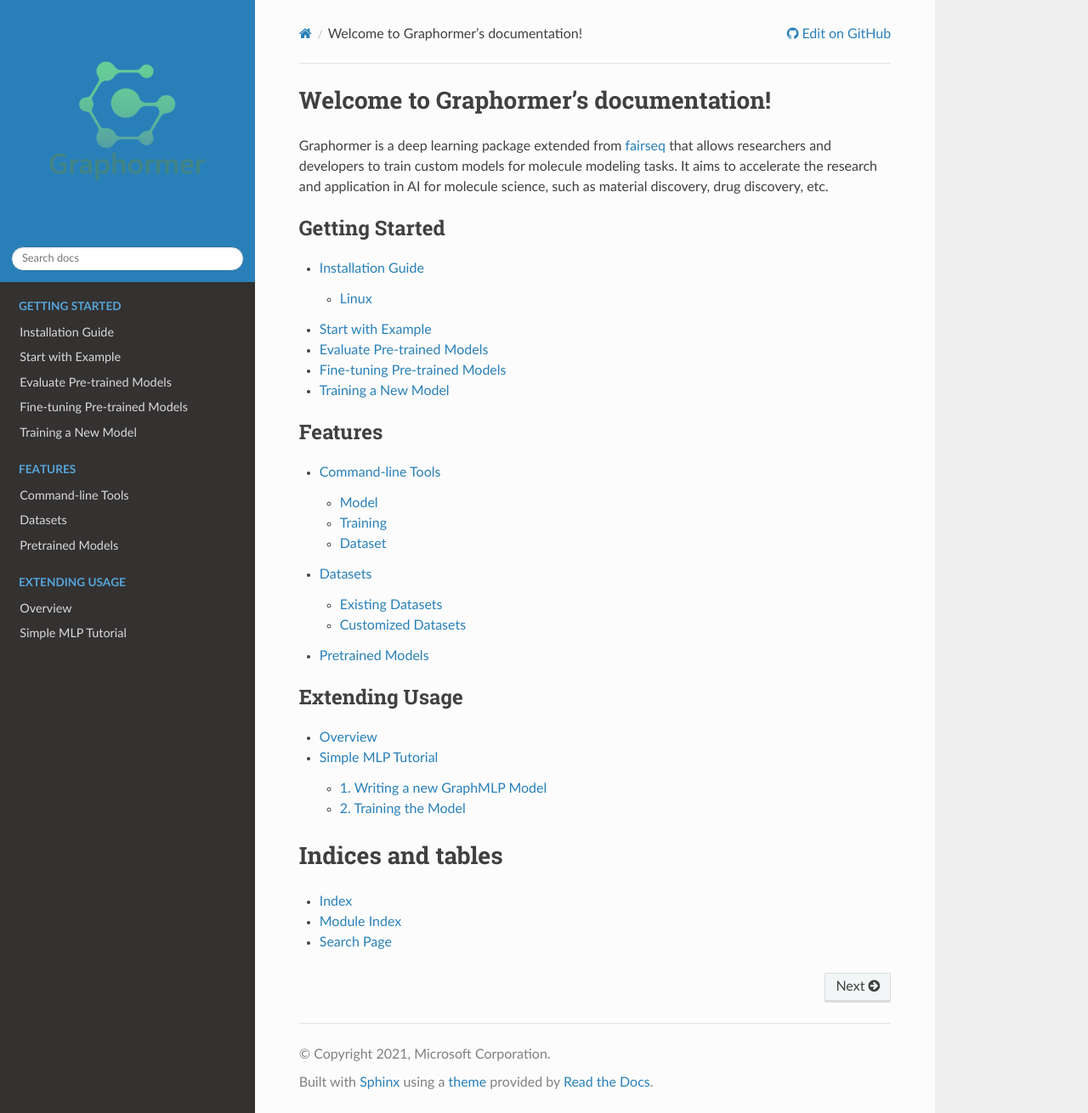
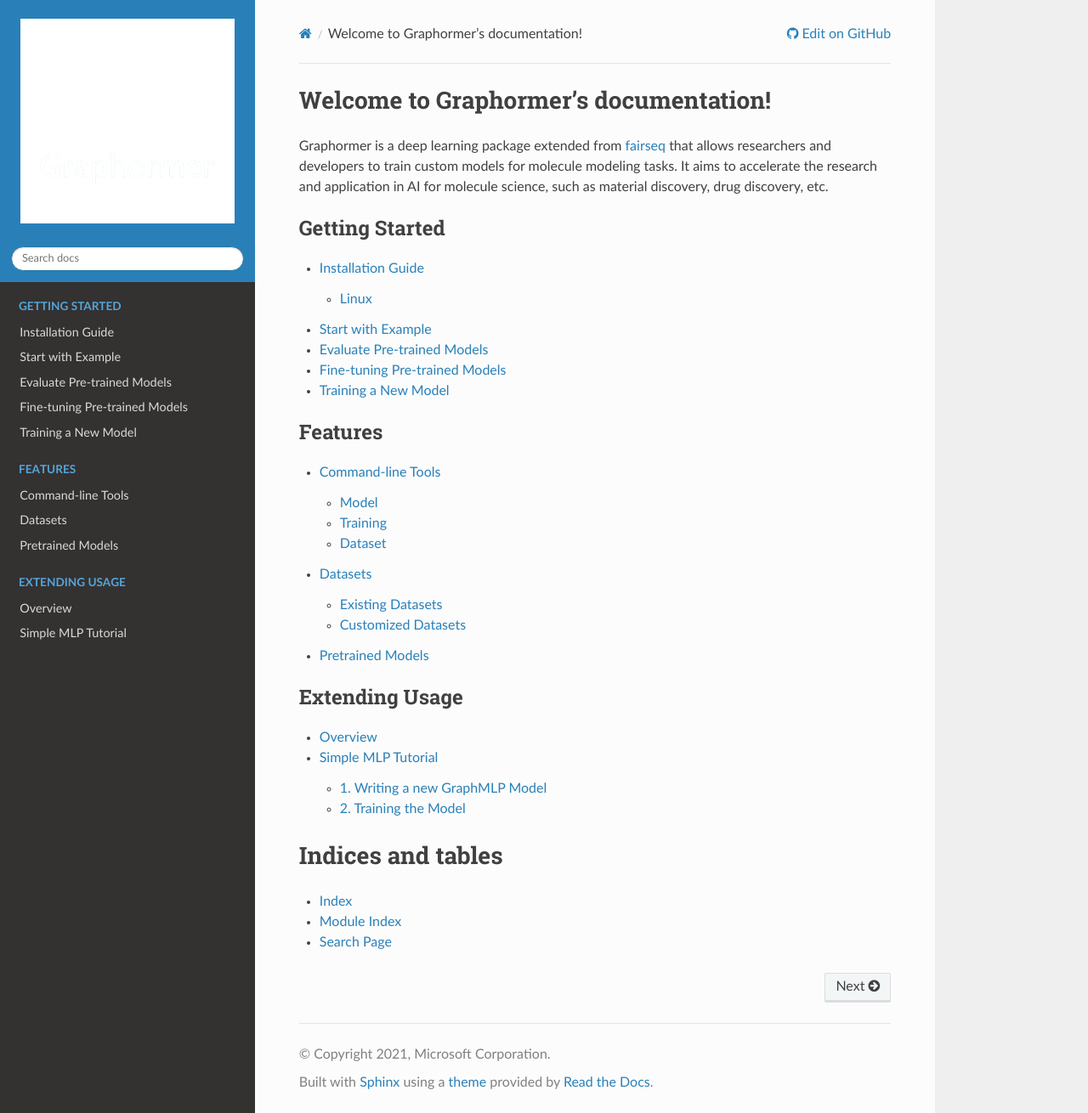
Before and after one commit to microsoft/Graphormer, a Sphinx documentation site: the page built from docs/index.rst, in a window 1280 px wide and 1310 px high. Shown: the whole window at 85% size. Built offline with Sphinx 7.4.7 and the Read the Docs theme 2.0.0, drawn with Linux system fonts in a browser that asks for light colours.

Commit message:
change doc logo (#58)

```diff
--- a/docs/conf.py
+++ b/docs/conf.py
@@ -63,4 +63,4 @@ html_theme_options = {
 # so a file named "default.css" will overwrite the builtin "default.css".
 html_static_path = ['_static']
 
-html_logo = str(CURR_PATH / 'logo-09.png')
+html_logo = str(CURR_PATH / 'logo-11.png')
```
Also changed, not shown: docs/logo-11.png (added).
